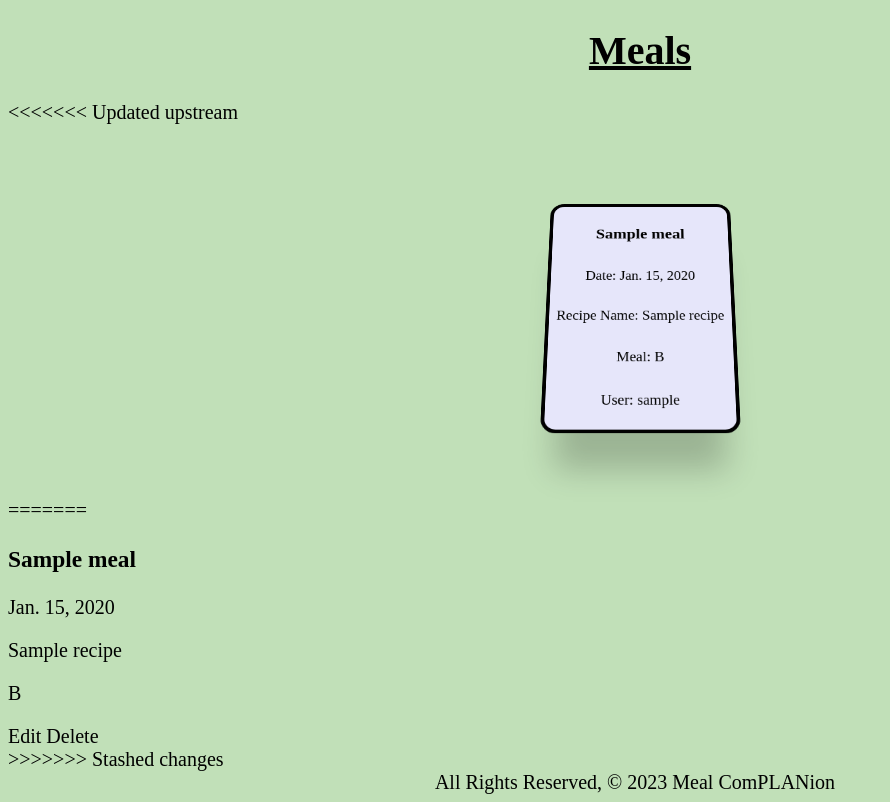
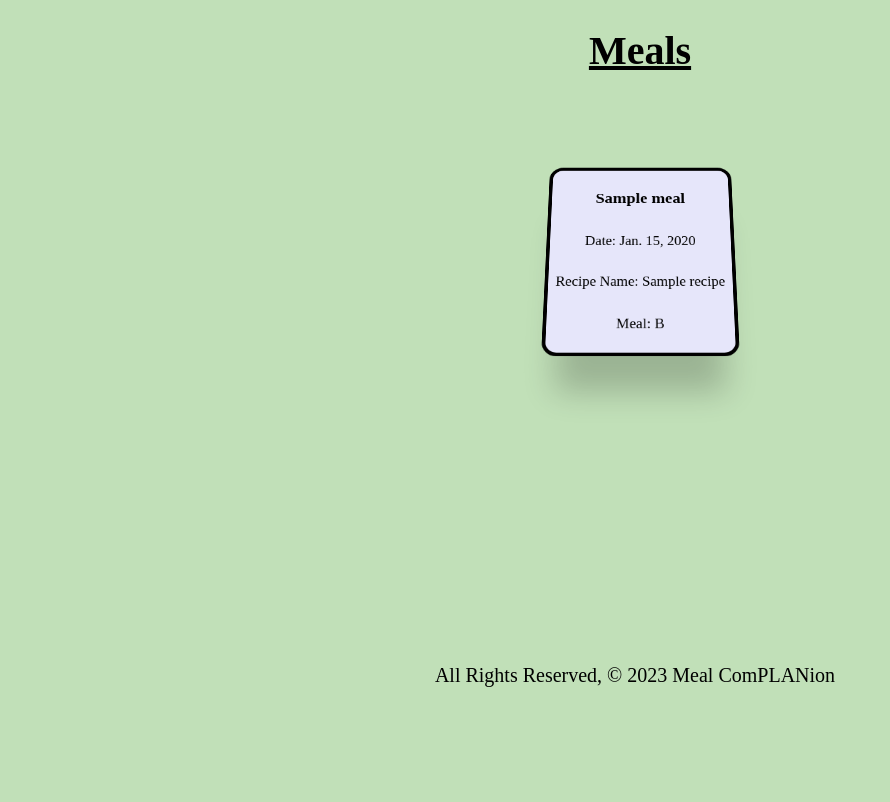
Before and after one commit to taylorlottdixon/meal-complanion, a Django app: page /meals/ in a window 1280 px wide. Shown: the part 121-923 px from the top of the page, without its empty margins (0-890 px from the left). After the commit the page ends 808 px from the top, so only its background shows below. Run offline with Django 4.2, Linux system fonts and the light colour scheme; a user stored in the database is signed in; tables that the repository leaves empty hold one stand-in row (values such as "Sample post").

Commit message:
accept changes and push correct pages

```diff
--- a/main_app/templates/meals/details.html
+++ b/main_app/templates/meals/details.html
@@ -26,12 +26,10 @@
     </div>
 </div>
 
-<<<<<<< Updated upstream
 <div class="meal-edit-del">
     <a href="{% url 'meals_update' meal.id %}" class="edit">Edit</a>
     <a href="{% url 'meals_delete' meal.id %}" class="delete">Delete</a>
 </div>
-=======
     <h3>Meal Name:</h3>
     <p>{{ meal.name }}</p>
 
@@ -45,7 +43,6 @@
 
     <h3>Meal Type:</h3>
     <p>{{ meal.meal }}</p>
->>>>>>> Stashed changes
 
 
 {% endblock %}
--- a/main_app/templates/meals/index.html
+++ b/main_app/templates/meals/index.html
@@ -2,7 +2,6 @@
 {% block content %}
 
     <h1>Meals</h1>
-<<<<<<< Updated upstream
     <div class="meal-container">
         {% for meal in meals.all %}
             <a href="{% url 'meals_details' meal.id %}">
@@ -14,30 +13,8 @@
                         {{ recipe.name }}
                     {% endfor %}</p>
                     <p>Meal: {{ meal.meal }}</p>
-                    <p>User: {{ meal.user }}</p>
                 </div>
             </a>
         {% endfor %}
     </div>
-=======
-
-
-
-    {% for meal in meals.all %}
-        <a href="{% url 'meals_details' meal.id %}">
-            <div>
-                <h3>{{ meal.name }}</h3>
-                <p>{{ meal.date }}</p>
-                <p>{{ recipe.name }}</p>
-                {% for recipe in meal.recipes.all %}
-                    <p>{{ recipe.name }}</p>
-                {% endfor %}
-                <p>{{ meal.meal }}</p>
-
-                <a href="{% url 'meals_update' meal.id %}">Edit</a>
-                <a href="{% url 'meals_delete' meal.id %}">Delete</a>
-            </div>
-        </a>
-    {% endfor %}
->>>>>>> Stashed changes
 {% endblock %}
```
